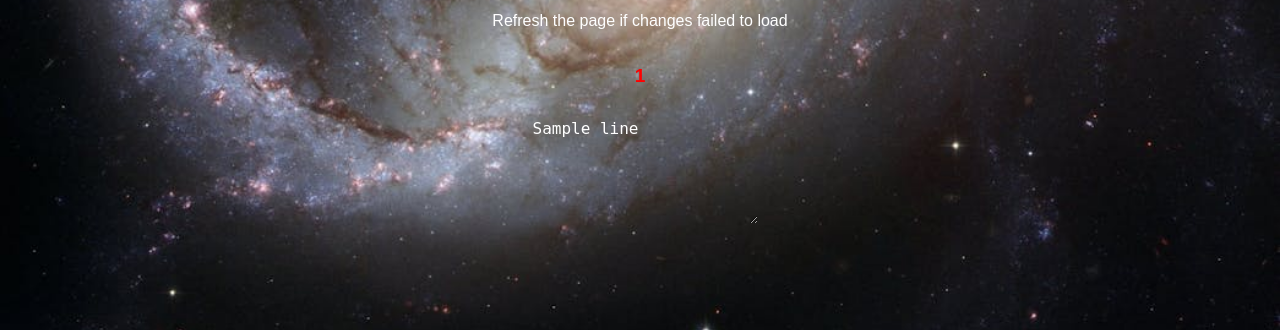
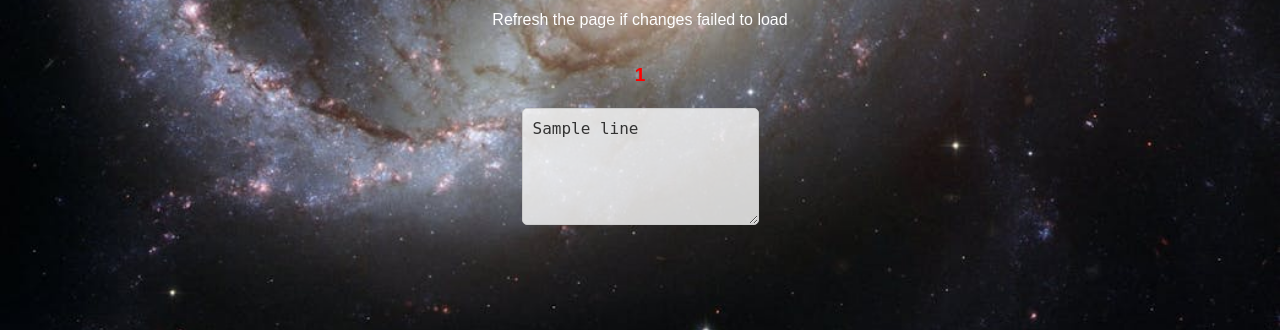
Before and after one commit to ichigyou/WA2-webapp, a Flask app: template templates/index.html in a window 1280 px wide. Shown: the part 470-800 px from the top of the page. Run offline with Flask 2, Linux system fonts and the light colour scheme; the template is opened without the code that fills it: most values are stand-ins (such as "Sample title", 1, 10 or a date in 2020); parts of the project's set-up code (start-up, migrations or seed data) failed here and were passed over.

Commit message:
style.css

```diff
--- a/static/style.css
+++ b/static/style.css
@@ -111,14 +111,14 @@ body {
     resize: vertical; /* Allow vertical resizing */
     box-sizing: border-box; /* Include padding and border in the element's total width and height */
     padding: 10px; /* Padding for better user experience */
-    border: none; /* Remove border for a cleaner look */
+    border: 1px solid #ccc; /* Optional: Add a border for visibility */
     border-radius: 5px; /* Optional: Rounded corners */
-    background-color: transparent; /* Make background transparent */
+    background-color: rgba(255, 255, 255, 0.8); /* Light background color */
     font-size: 1rem; /* Font size for content */
     margin-top: 3px; /* Space above the textarea */
-    color: #ffffff; /* Text color for better readability */
+    color: #333; /* Text color for better readability */
+    overflow: auto; /* Enable scrolling if content exceeds the height */
 }
-
 .blog-time {
     font-size: 1.2rem;
     font-weight: bold;
```
